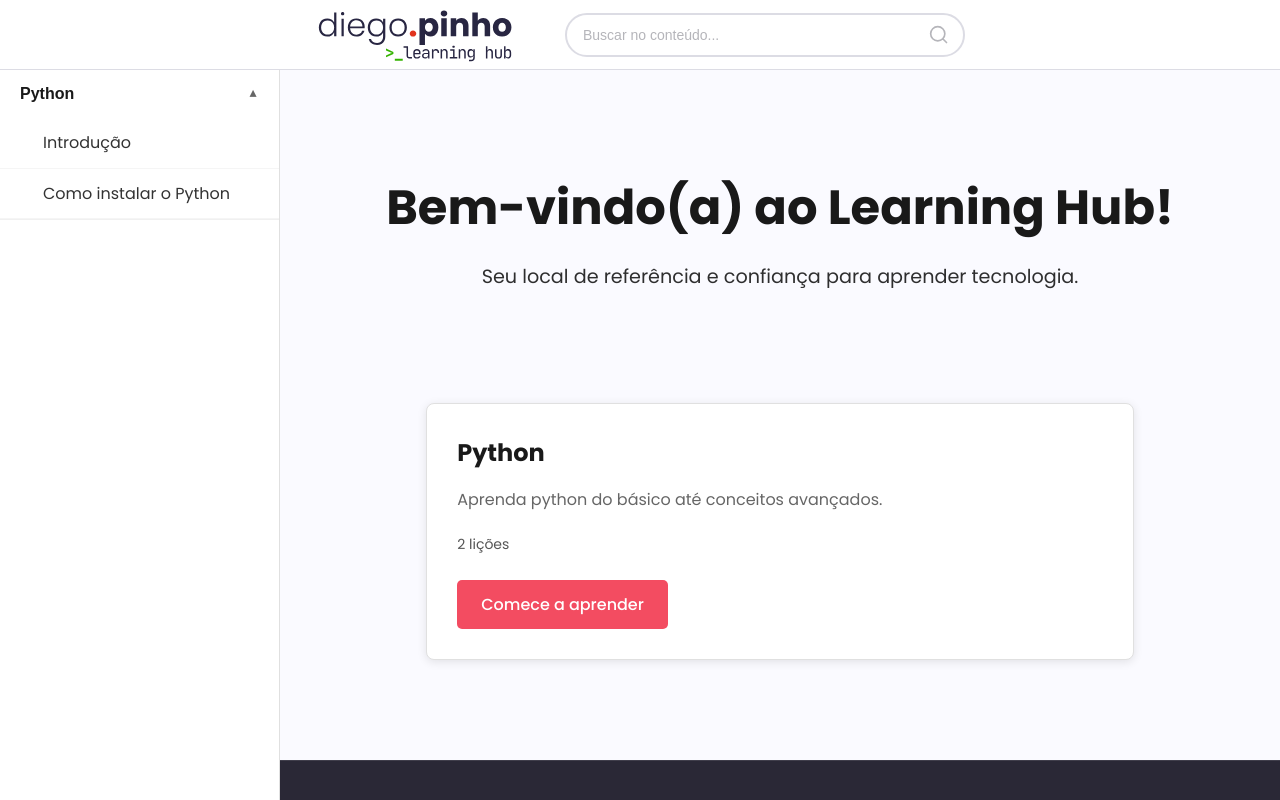
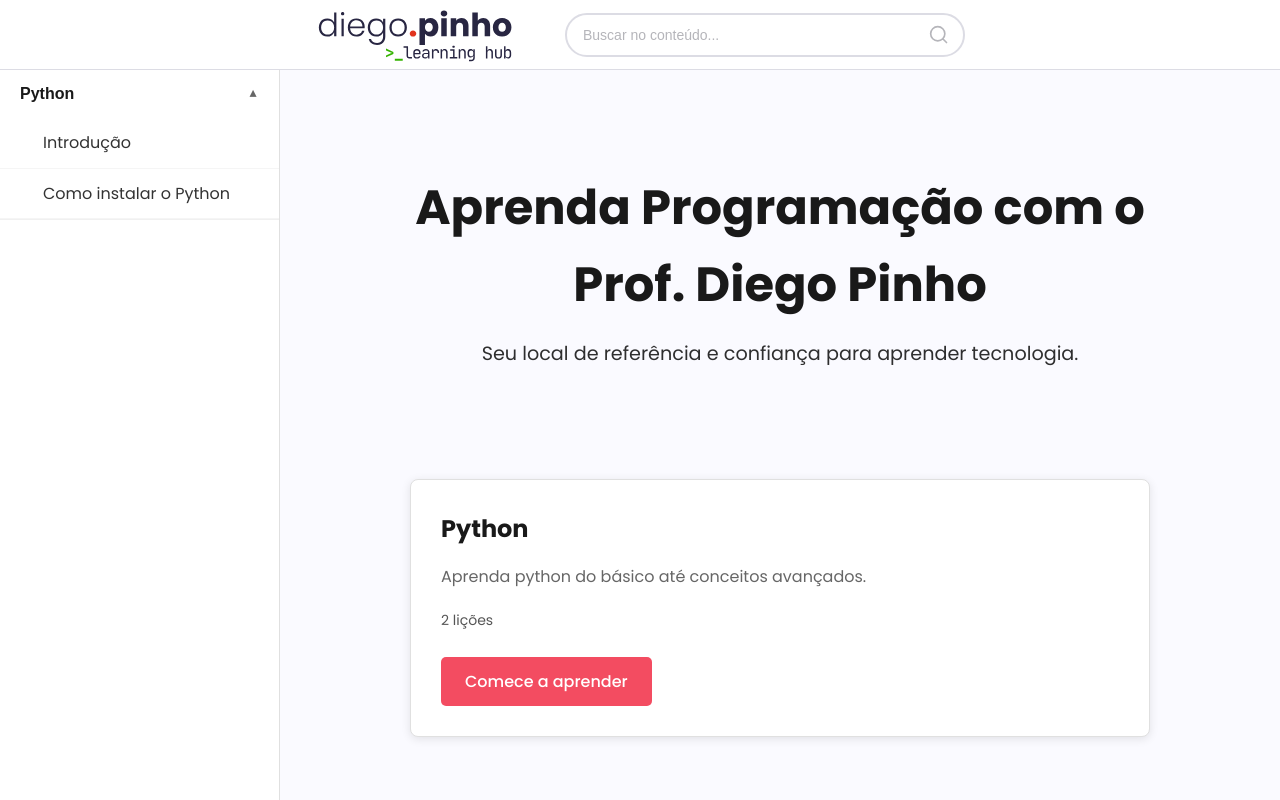
Before and after one commit to Professor-DiegoPinho/w3-profpinho, a Next.js app: page / in a window 1280 px wide. Shown: the top 800 px of the page. Built offline with nearby package versions, Linux system fonts and the light colour scheme.

Commit message:
SEO tips

```diff
--- a/src/app/layout.js
+++ b/src/app/layout.js
@@ -13,8 +13,8 @@ const jetbrainsMono = JetBrains_Mono({
 });
 
 export const metadata = {
-  title: "Prof. Diego Pinho - Learning Hub",
-  description: "Uma coleção de tutoriais e artigos sobre desenvolvimento web, programação e tecnologia.",
+  title: "Aprenda Programação Online com Prof. Diego Pinho | Learning Hub",
+  description: "Learning Hub do Prof. Diego Pinho: cursos gratuitos de Python, JavaScript e HTML. Aprenda programação do zero com um professor especialista em tecnologia.",
 };
 
 export default function RootLayout({ children }) {
--- a/src/app/page.js
+++ b/src/app/page.js
@@ -10,7 +10,7 @@ export default async function Home() {
     <Layout sidebarData={sidebarData}>
       <div className="home-page">
         <header className="home-header">
-          <h1>Bem-vindo(a) ao Learning Hub!</h1>
+          <h1>Aprenda Programação com o Prof. Diego Pinho</h1>
           <p>Seu local de referência e confiança para aprender tecnologia.</p>
         </header>
 
```
